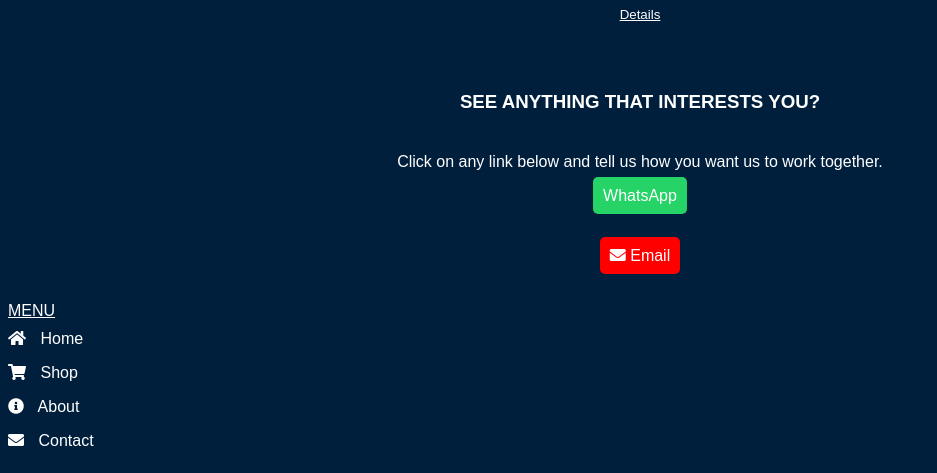
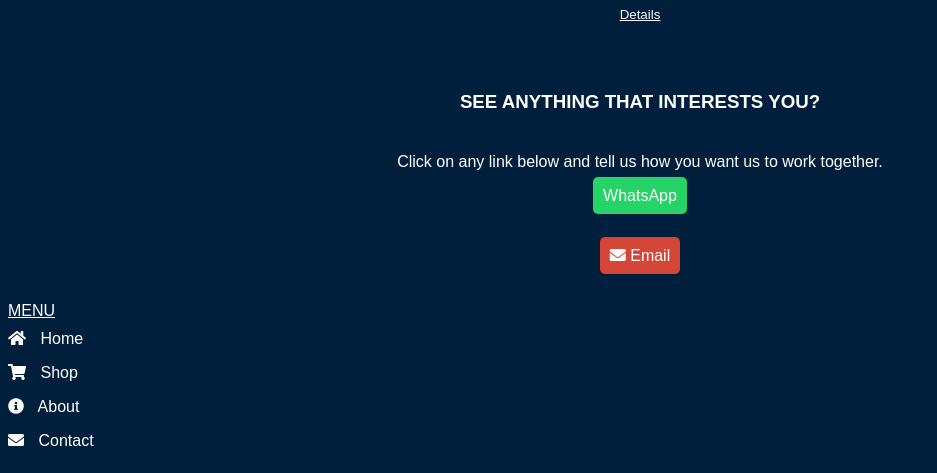
Before and after one commit to Kunashe-n/myapp, a Flask app: page /latest-art in a window 1280 px wide. Shown: the part 798-1271 px from the top of the page, without its empty margins (0-937 px from the left). Run offline with Flask 3, Linux system fonts and the light colour scheme.

Commit message:
Update latest_art.html

```diff
--- a/templates/latest_art.html
+++ b/templates/latest_art.html
@@ -87,7 +87,7 @@
         <p><a href="https://wa.me/qr/4GMFLUPJK43FG1" style="text-decoration: none; color: #ffffff; background-color: #25D366; padding: 10px; border-radius: 5px;">WhatsApp</a></p>
    </header>
    <header>
-   <p> <a href="mailto:trinkoharts@gmail.com" style="text-decoration: none; color: #ffffff; background-color: #FF0000; padding: 10px; border-radius: 5px;">
+   <p> <a href="mailto:trinkoharts@gmail.com" style="text-decoration: none; color: #ffffff; background-color: #D44638; padding: 10px; border-radius: 5px;">
         <i class="fas fa-envelope"></i> Email
     </a></p>
 </header>
```
